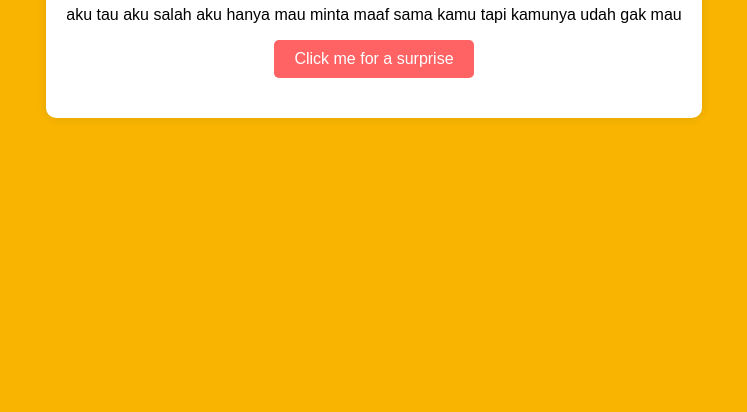
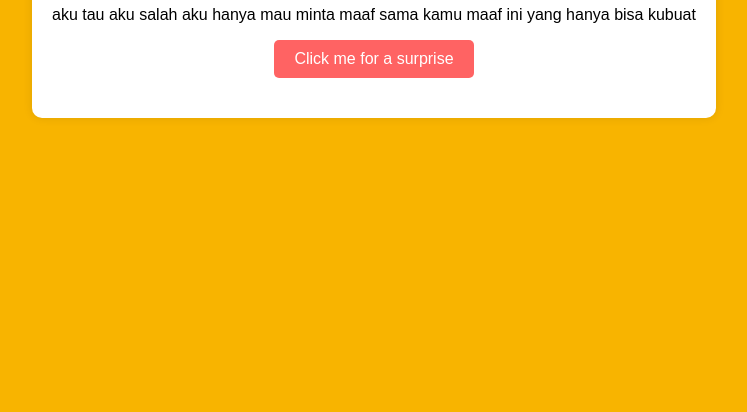
Before and after one commit to sovandboy/Reva, a plain HTML site: page index.html in a window 1280 px wide. Shown: the part 388-800 px from the top of the page, without its empty margins (266-1013 px from the left). Drawn offline with Linux system fonts and the light colour scheme.

Commit message:
Add files via upload

```diff
--- a/index.html
+++ b/index.html
@@ -9,7 +9,7 @@
 <body>
     <div class="container">
         <h1>Hello, Reva Cintaku!</h1>
-        <p>aku tau aku salah aku hanya mau minta maaf sama kamu tapi kamunya udah gak mau</p>
+        <p>aku tau aku salah aku hanya mau minta maaf sama kamu maaf ini yang hanya bisa kubuat</p>
         <button onclick="showMessage()">Click me for a surprise</button>
         <p id="message"></p>
     </div>
```
